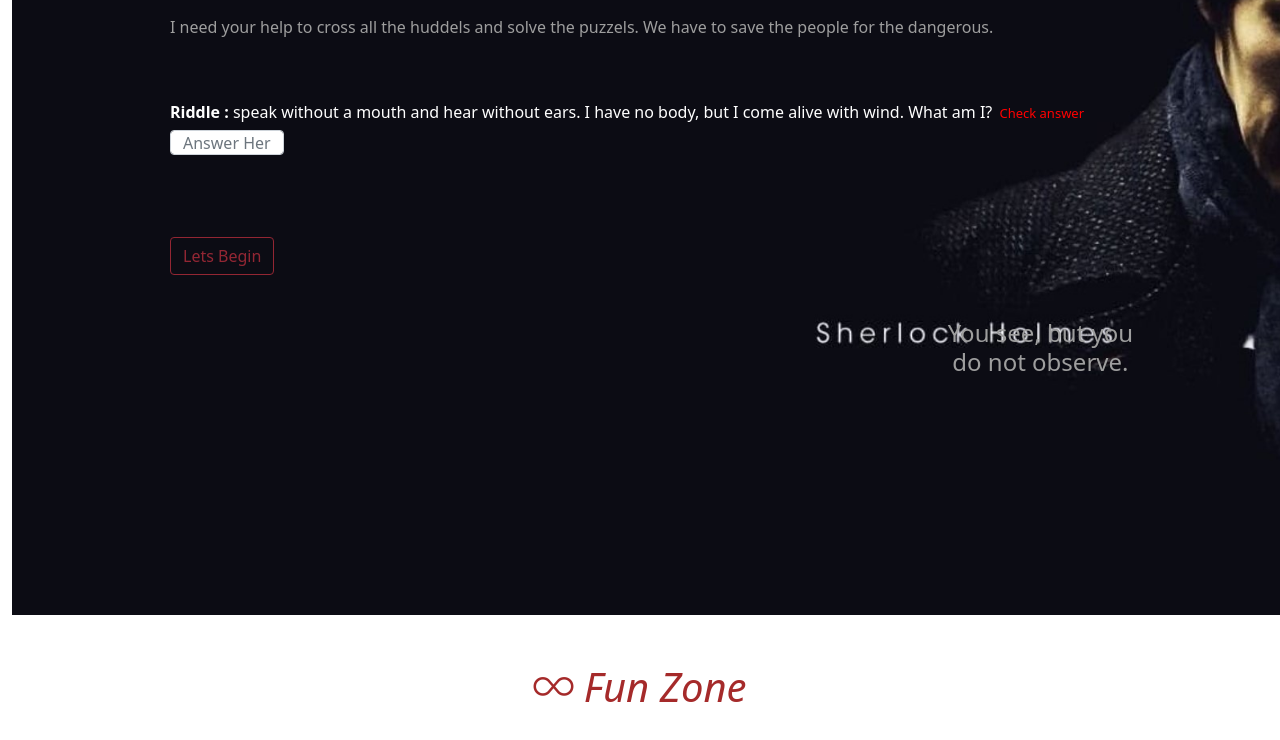
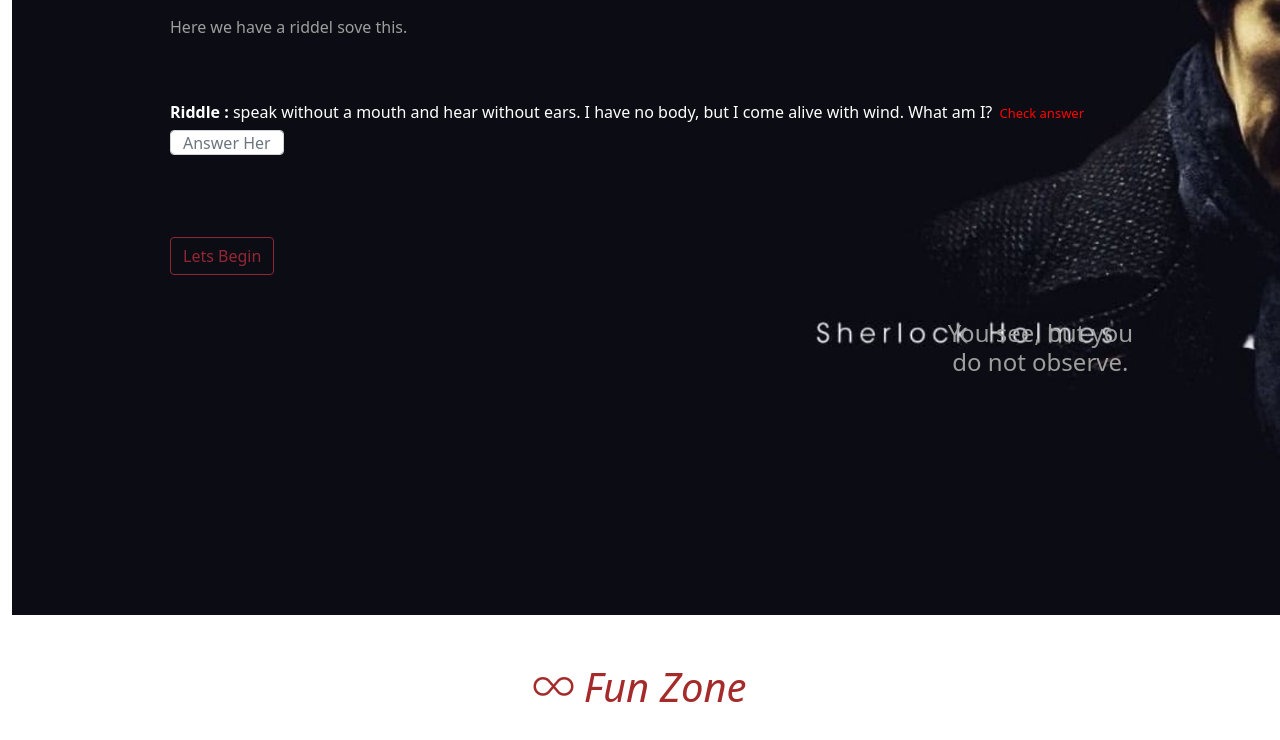
Before and after one commit to darshan1005/sherlockgame, a plain HTML site: page index.html in a window 1280 px wide. Shown: the part 329-1069 px from the top of the page. Drawn offline with nearby package versions, Linux system fonts and the light colour scheme.

Commit message:
Update index.html

```diff
--- a/index.html
+++ b/index.html
@@ -55,7 +55,7 @@
 
                 <h1 class="text1">Mr. SherL<span><i class="bi bi-lock"></i></span>ck Puzzles</h1>
                 <h5 class="text2">Hi, Buddy I think you know me and also I know you. Here we have an interesting case to solve.</h5>
-                <p class="text3">I need your help to cross all the huddels and solve the puzzels. We have to save the people for the dangerous.</p>
+                <p class="text3">Here we have a riddel sove this.</p>
 
 
                 <p class="riddle" id="Riddelans"><span><b>Riddle :</b></span> speak without a mouth and hear without ears. I have no body, but I come alive with wind. What am I?
```
